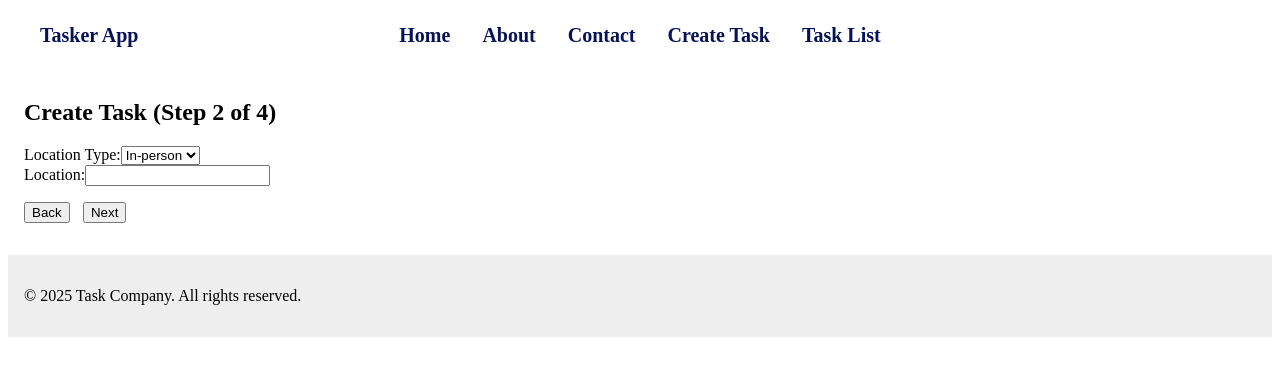
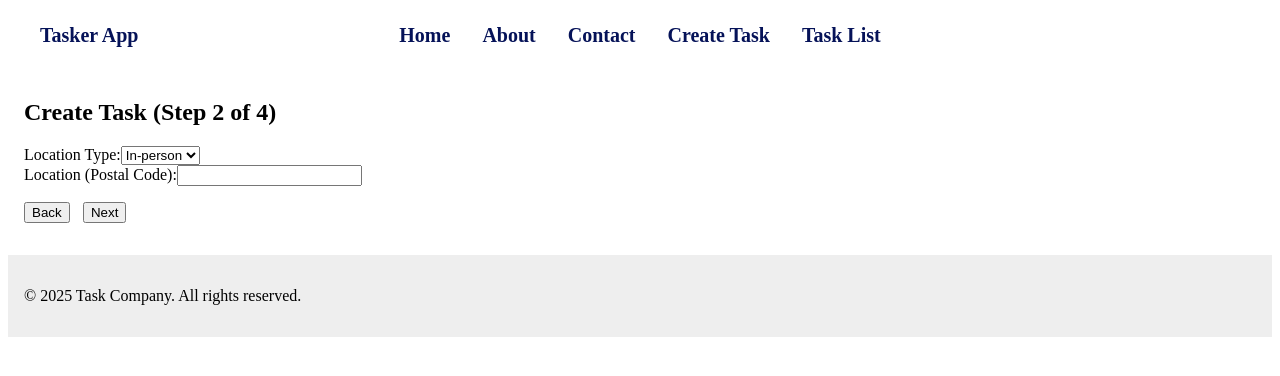
Before and after one commit to Nick-Zwarych/Captone-v1, a React (Vite) app in the folder React v1/CapstoneV1/: page /create in a window 1280 px wide. Both pictures are taken after typing "Sample", "2020-01-15", "2020-01-15" into the empty fields and a click on the button "Next". Shown: the top 376 px of the page. Built offline with nearby package versions, Linux system fonts and the light colour scheme.

Commit message:
change of wording in task creation

```diff
--- a/React v1/CapstoneV1/src/CreateTask.jsx
+++ b/React v1/CapstoneV1/src/CreateTask.jsx
@@ -225,7 +225,7 @@ function CreateTask({ addTask }) {
             </div>
             <div>
               <label>
-                Location:
+                Location (Postal Code):
                 <input
                   type="text"
                   name="taskLocation"
```
